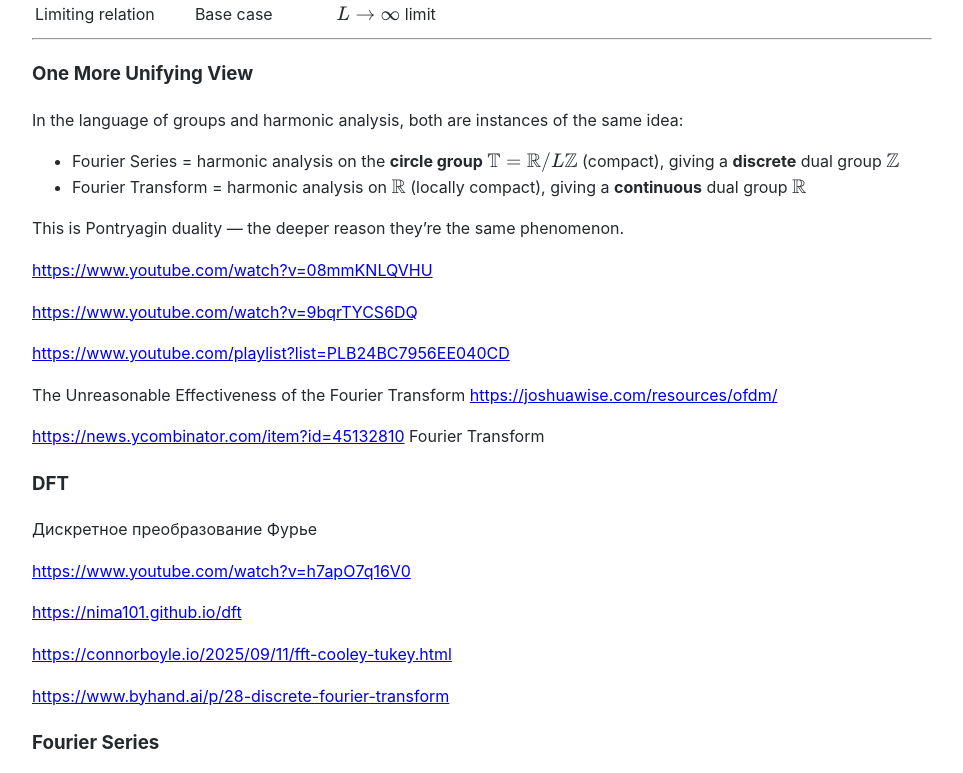
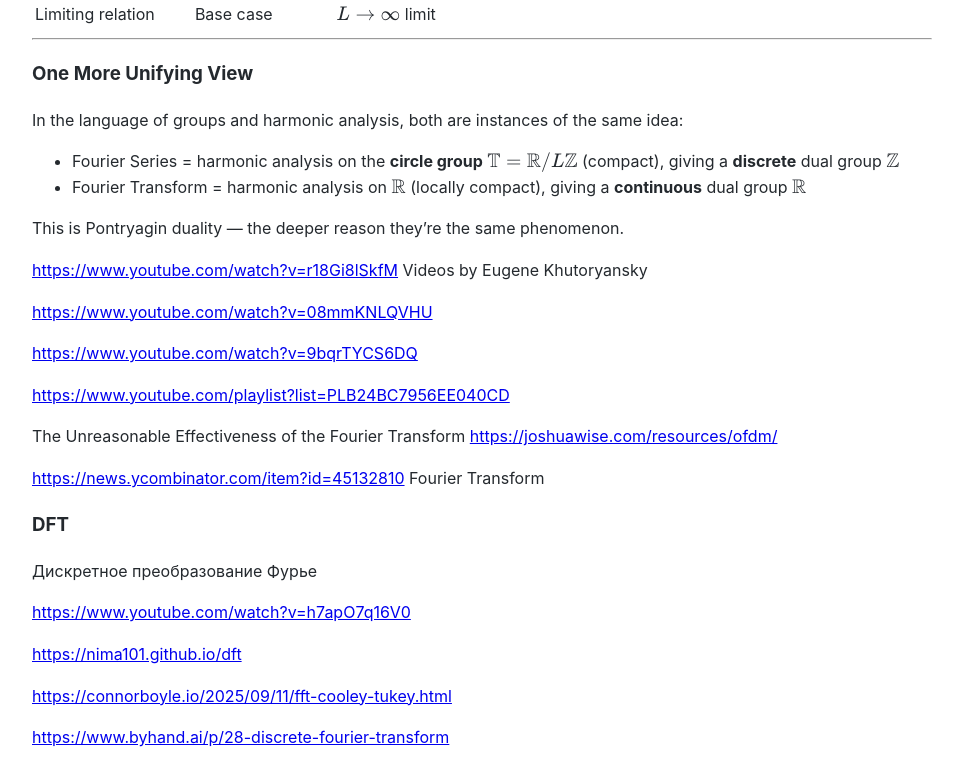
Before and after one commit to Michael-Lubinsky/michael-lubinsky.github.com, a Jekyll site: the page built from math/fourier.md, in a window 1280 px wide and 900 px high, scrolled down 1269 px, cut to the strip 0-773 px from the top of the window. Shown: the whole strip, without its empty margins (158-1121 px from the left). Built offline with Jekyll 4.4.1, drawn with Linux system fonts in a browser that asks for light colours; our own code applies the rules of GitHub Pages for plain Markdown files.

Commit message:
Update fourier.md

```diff
--- a/math/fourier.md
+++ b/math/fourier.md
@@ -63,6 +63,9 @@ In the language of groups and harmonic analysis, both are instances of the same
 
 This is Pontryagin duality — the deeper reason they're the same phenomenon.
 
+<https://www.youtube.com/watch?v=r18Gi8lSkfM> Videos by Eugene Khutoryansky
+
+
 <https://www.youtube.com/watch?v=08mmKNLQVHU>
 
 <https://www.youtube.com/watch?v=9bqrTYCS6DQ>
```
